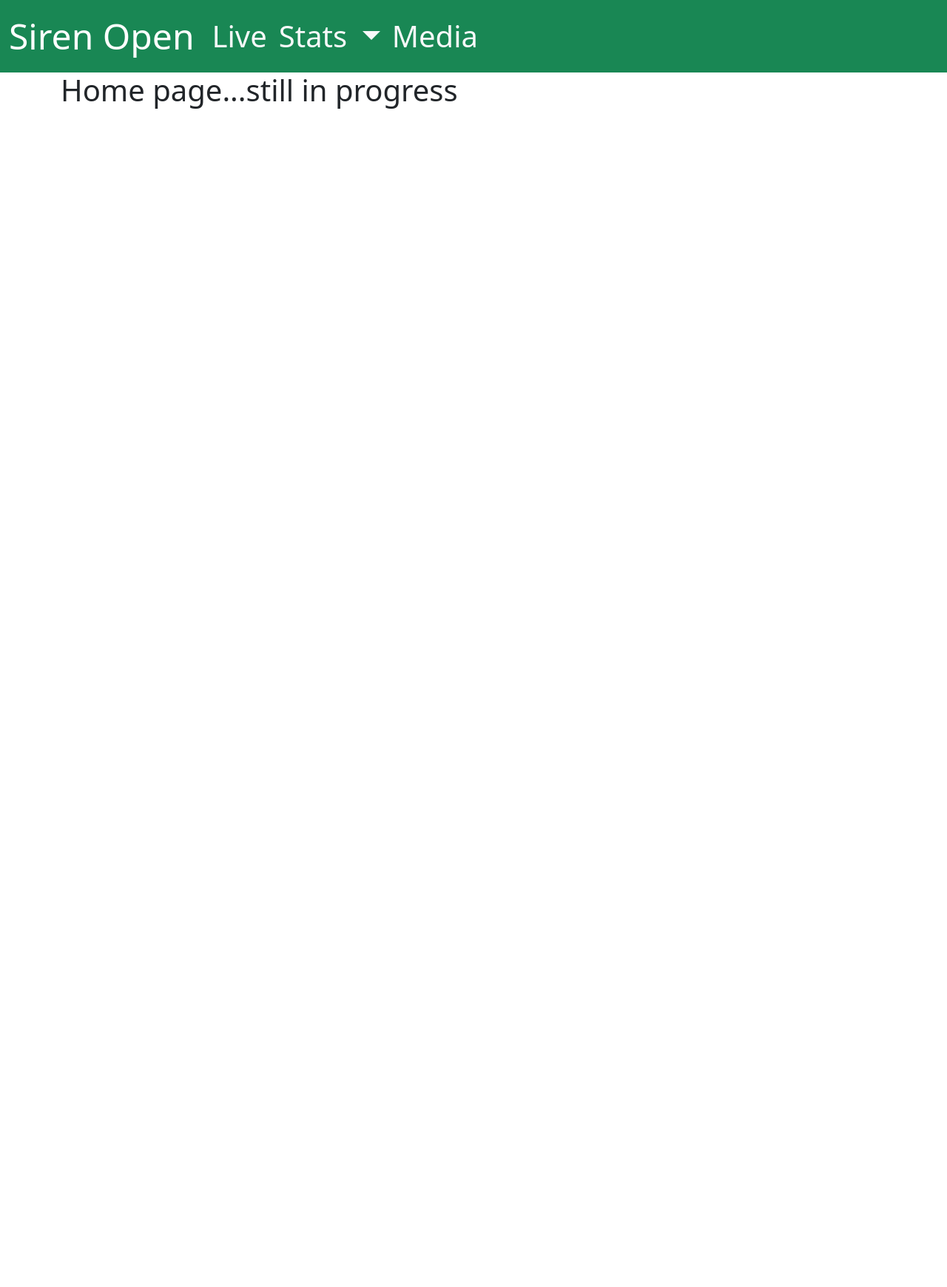
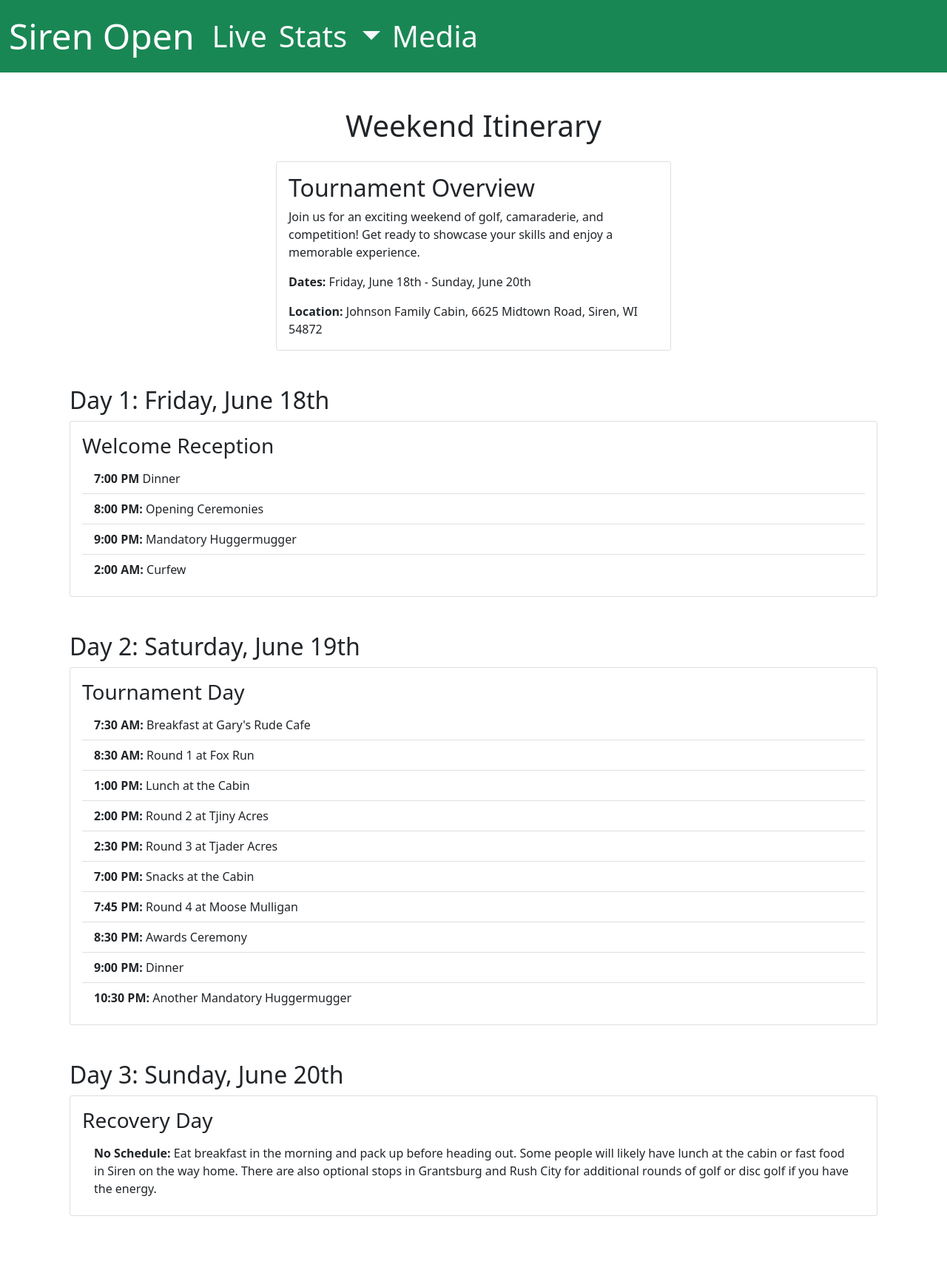
Before and after one commit to samjohnson729/siren-open-2.0, a Flask app: page / in a window 1280 px wide. Shown: the whole page at 74% size. Before the commit the page ends 147 px from the top, so only its background shows below. Run offline with Flask 3, Linux system fonts and the light colour scheme; some libraries are stand-ins or nearby versions.

Commit message:
adding home page and summary scores for 2022 moose mulligan

```diff
--- a/app/routes/home.py
+++ b/app/routes/home.py
@@ -2,6 +2,6 @@ from app import app
 from app.handlers import *
 
 @app.route('/')
-@app.route('/index')
-def index():
-    return render_template('index.html')
+@app.route('/home')
+def home():
+    return render_template('home.html')
--- a/app/templates/base.html
+++ b/app/templates/base.html
@@ -23,7 +23,7 @@
 
     <nav id="base-navbar" class="navbar navbar-expand-lg navbar-dark bg-success">
         <div class="container-fluid">
-            <a class="navbar-brand" href="/" style="font-size: 3rem;">Siren Open</a>
+            <a class="navbar-brand" href="/home" style="font-size: 3rem;">Siren Open</a>
             <button class="navbar-toggler" type="button" data-bs-toggle="collapse"
                 data-bs-target="#navbarSupportedContent" aria-controls="navbarSupportedContent" aria-expanded="false"
                 aria-label="Toggle navigation">
--- /dev/null
+++ b/app/templates/home.html
@@ -0,0 +1,82 @@
+{% extends "base.html" %}
+
+{% block content %}
+
+<div class="container py-5">
+    <h1 class="text-center mb-4">Weekend Itinerary</h1>
+
+    <div class="row mb-5">
+        <div class="col-md-6 offset-md-3">
+            <div class="card">
+                <div class="card-body">
+                    <h2 class="card-title">Tournament Overview</h2>
+                    <p class="card-text">
+                        Join us for an exciting weekend of golf, camaraderie, and competition! Get ready to showcase your skills and enjoy a memorable experience.
+                    </p>
+                    <p class="card-text">
+                        <strong>Dates:</strong> Friday, June 18th - Sunday, June 20th
+                    </p>
+                    <p class="card-text">
+                        <strong>Location:</strong> Johnson Family Cabin, 6625 Midtown Road, Siren, WI 54872
+                    </p>
+                </div>
+            </div>
+        </div>
+    </div>
+
+    <div class="row mb-5">
+        <div class="col-12">
+            <h2 class="day-title">Day 1: Friday, June 18th</h2>
+            <div class="card">
+                <div class="card-body">
+                    <h3 class="card-title">Welcome Reception</h3>
+                    <ul class="list-group list-group-flush">
+                        <li class="list-group-item"><strong>7:00 PM</strong> Dinner</li>
+                        <li class="list-group-item"><strong>8:00 PM:</strong> Opening Ceremonies</li>
+                        <li class="list-group-item"><strong>9:00 PM:</strong> Mandatory Huggermugger</li>
+                        <li class="list-group-item"><strong>2:00 AM:</strong> Curfew</li>
+                    </ul>
+                </div>
+            </div>
+        </div>
+    </div>
+
+    <div class="row mb-5">
+        <div class="col-12">
+            <h2 class="day-title">Day 2: Saturday, June 19th</h2>
+            <div class="card">
+                <div class="card-body">
+                    <h3 class="card-title">Tournament Day</h3>
+                    <ul class="list-group list-group-flush">
+                        <li class="list-group-item"><strong>7:30 AM:</strong> Breakfast at Gary's Rude Cafe</li>
+                        <li class="list-group-item"><strong>8:30 AM:</strong> Round 1 at Fox Run</li>
+                        <li class="list-group-item"><strong>1:00 PM:</strong> Lunch at the Cabin</li>
+                        <li class="list-group-item"><strong>2:00 PM:</strong> Round 2 at Tjiny Acres</li>
+                        <li class="list-group-item"><strong>2:30 PM:</strong> Round 3 at Tjader Acres</li>
+                        <li class="list-group-item"><strong>7:00 PM:</strong> Snacks at the Cabin</li>
+                        <li class="list-group-item"><strong>7:45 PM:</strong> Round 4 at Moose Mulligan</li>
+                        <li class="list-group-item"><strong>8:30 PM:</strong> Awards Ceremony</li>
+                        <li class="list-group-item"><strong>9:00 PM:</strong> Dinner</li>
+                        <li class="list-group-item"><strong>10:30 PM:</strong> Another Mandatory Huggermugger</li>
+                    </ul>
+                </div>
+            </div>
+        </div>
+    </div>
+
+    <div class="row mb-5">
+        <div class="col-12">
+            <h2 class="day-title">Day 3: Sunday, June 20th</h2>
+            <div class="card">
+                <div class="card-body">
+                    <h3 class="card-title">Recovery Day</h3>
+                    <ul class="list-group list-group-flush">
+                        <li class="list-group-item"><strong>No Schedule:</strong> Eat breakfast in the morning and pack up before heading out. Some people will likely have lunch at the cabin or fast food in Siren on the way home. There are also optional stops in Grantsburg and Rush City for additional rounds of golf or disc golf if you have the energy.</li>
+                    </ul>
+                </div>
+            </div>
+        </div>
+    </div>
+</div>
+
+{% endblock %}
--- a/app/templates/index.html
+++ /dev/null
@@ -1,5 +0,0 @@
-{% extends "base.html" %}
-
-{% block content %}
-    <h1>Home page...still in progress</h1>
-{% endblock %}
--- /dev/null
+++ b/summary.csv
@@ -0,0 +1,6 @@
+Year,Name,Event,Par,Score
+2022,Elliot Syverson,Moose Mulligan,40,45
+2022,Ian Snyder,Moose Mulligan,40,51
+2022,James Anenson,Moose Mulligan,40,48
+2022,Peter Engstrom,Moose Mulligan,40,46
+2022,Sam Johnson,Moose Mulligan,40,49
```
Also changed, not shown: app/models.py (+14 -3 lines), create_db.py (+16 -0 lines), database.db.
